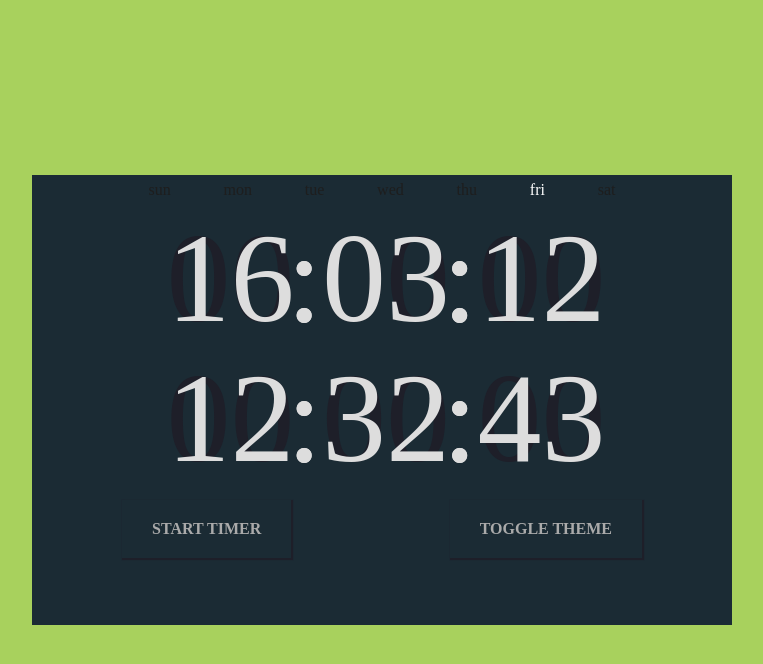
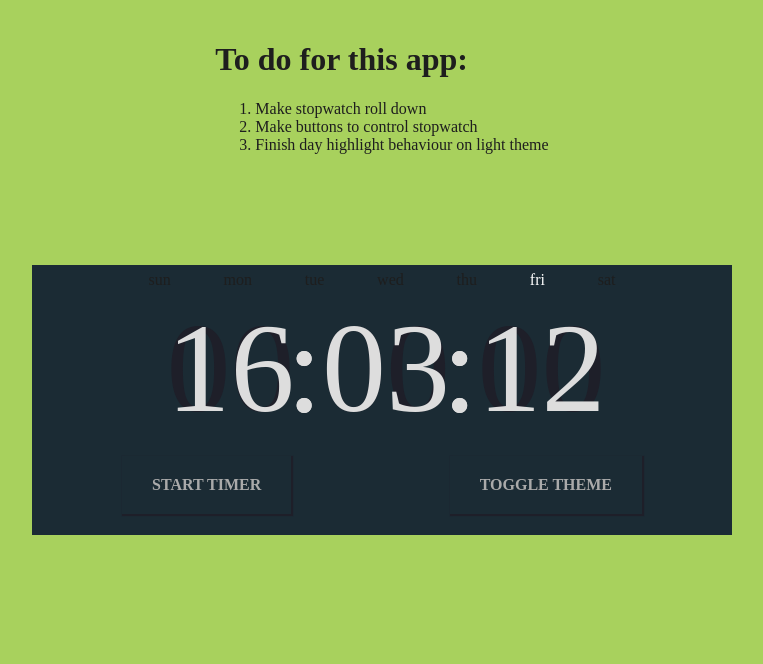
Before and after one commit to cristiAndreiTarasi/Digital_Clock, a plain HTML site: page index.html in a window 1280 px wide. Shown: the whole page, without its empty margins (258-1021 px from the left). Drawn offline with Linux system fonts and the light colour scheme.

Commit message:
Saved for good practice

```diff
--- a/app.js
+++ b/app.js
@@ -53,8 +53,9 @@ function currDayColor() {
     //find wich day name in .days div matches with the string returned by today variable
     //and change its color
     for(let i = 0, len = days.length; i < len; i++) {
-        if(days[i].textContent == today)
+        if(days[i].textContent == today) {
             days[i].style.color = '#fff';
+        }
     }
 }
 
--- a/index.html
+++ b/index.html
@@ -9,6 +9,16 @@
     </head>
     <body onload="clockMechanism(); currDayColor();">
         <div class="container">
+
+            <div class="todo">
+                <h1>To do for this app:</h1>
+                <ul>
+                    <li>Make stopwatch roll down</li>
+                    <li>Make buttons to control stopwatch</li>
+                    <li>Finish day highlight behaviour on light theme</li>
+                </ul>
+            </div>
+
             <div class="clock">
                 <div class="screen">
                     <div class="days">
@@ -38,24 +48,6 @@
                             <div class="second"></div>
                         </div>
                     </div>
-
-                    <div class="stopwatch">
-                        <div class="bg">
-                            <div class="hours">00</div>
-                            <div class="separators">:</div>
-                            <div class="minutes">00</div>
-                            <div class="separators">:</div>
-                            <div class="seconds">00</div>
-                        </div>
-
-                        <div class="fg">
-                            <div class="hours">12</div>
-                            <div class="separators">:</div>
-                            <div class="minutes">32</div>
-                            <div class="separators">:</div>
-                            <div class="seconds">43</div>
-                        </div>
-                    </div>
                 </div>
 
                 <div class="buttons">
--- a/light.css
+++ b/light.css
@@ -3,6 +3,16 @@
 body {
     margin: 0;
     padding: 0;
+}
+
+.todo {
+    color : #1e1e1e;
+    position: absolute;
+    top: 20px;
+}
+
+.todo ul {
+    list-style: underline;
 }
 
 .container {
@@ -17,7 +27,7 @@ body {
 .clock {
     background-color: #ccc;
     width: 700px;
-    height: 450px;
+    /*height: 450px;*/
 
     display: flex;
     flex-direction: column;
@@ -92,6 +102,7 @@ body {
 /******************************** THE STOPWATCH ***/
 .stopwatch {
     height: 100px;
+    display: none;
 }
 
 .bg, .fg {
@@ -113,11 +124,11 @@ body {
 }
 
 .bg .hours, .bg .minutes, .bg .seconds {
-    color: #fff;
+    color: #ddd;
 }
 
 .fg .hours, .fg .minutes, .fg .seconds {
-    color: #ddd;
+    color: #fff;
 }
 
 .separators {
@@ -130,10 +141,11 @@ body {
 
 /******************************** THE BUTTONS ***/
 .buttons {
-    height: 25%;
+    height: 100px;
     width: 520px;
     display: flex;
     justify-content: space-between;
+    align-items: center;
 }
 
 button {
@@ -142,7 +154,6 @@ button {
     background-color: #ccc;
     color: #aaa;
     padding: 20px 30px;
-    align-self: flex-end;
     font-family: 'sans-serif';
     font-size: 1em;
     font-weight: bold;
--- a/main.css
+++ b/main.css
@@ -4,72 +4,41 @@ body {
     padding: 0;
 }
 
+.todo {
+    color : #1e1e1e;
+    position: absolute;
+    top: 20px;
+}
+
+.todo ul {
+    list-style: underline;
+}
+
 .container {
     background-color: #a8d15d;
-    height: 100vh;
-
-    display: flex;
-    justify-content: center;
-    align-items: center;
 }
 
 .clock {
     background-color: #1b2b34;
-    width: 700px;
-    height: 450px;
-
-    display: flex;
-    flex-direction: column;
-    justify-items: center;
-    align-items: center;
 }
 
 /******************************** DAYS ***/
 .days {
-    display: flex;
-    justify-content: space-around;
-    align-items: center;
-
-    width: 100%;
-    height: 30px;
-    margin: 0 auto;
 }
 
 .days p {
-    display: inline-block;
-    font-family: 'Digital-7';
     color : #1e1e1e;
-    padding: 0;
-    margin: 0;
 }
 
 /******************************** THE TIME ***/
 .time {
-    display: block;
-    height: 100px;
-    width: 520px;
-    margin: 0 auto;
-    margin-bottom: 40px;
 }
 
 .back, .fore {
-    /*display: block;*/
-    width: 520px;
-    height: 100px;
-    position: absolute;
-
-    display: flex;
-    justify-content: center;
-    align-items: center;
 }
 
 .fore .hour, .fore .minute, .fore .second,
 .back .hour, .back .minute, .back .second {
-    /*display: inline-block;*/
-    width: 120px;
-    height: 100px;
-    font-size: 8em;
-    font-family: 'Digital-7';
 }
 
 .back .hour, .back .minute, .back .second {
@@ -81,34 +50,19 @@ body {
 }
 
 .separator {
-    height: 100px;
-    font-size: 8em;
-
     color: #ddd;
-    font-family: 'Digital-7';
 }
 
 /******************************** THE STOPWATCH ***/
 .stopwatch {
-    height: 100px;
+    /*display: none;*/
 }
 
 .bg, .fg {
-    width: 520px;
-    height: 100px;
-    position: absolute;
-
-    display: flex;
-    justify-content: center;
-    align-items: center;
 }
 
 .fg .hours, .fg .minutes, .fg .seconds,
 .bg .hours, .bg .minutes, .bg .seconds {
-    width: 120px;
-    height: 100px;
-    font-size: 8em;
-    font-family: 'Digital-7';
 }
 
 .bg .hours, .bg .minutes, .bg .seconds {
@@ -120,31 +74,15 @@ body {
 }
 
 .separators {
-    height: 100px;
-    font-size: 8em;
-
     color: #ddd;
-    font-family: 'Digital-7';
 }
 
 /******************************** THE BUTTONS ***/
 .buttons {
-    height: 25%;
-    width: 520px;
-    display: flex;
-    justify-content: space-between;
 }
 
 button {
-    all: unset;
-
     background-color: #1b2b34;
     color: #aaa;
-    padding: 20px 30px;
-    align-self: flex-end;
-    font-family: 'sans-serif';
-    font-size: 1em;
-    font-weight: bold;
-    text-transform: uppercase;
     box-shadow: 1px 1px  1px 1px #1e1f29;
 }
```
